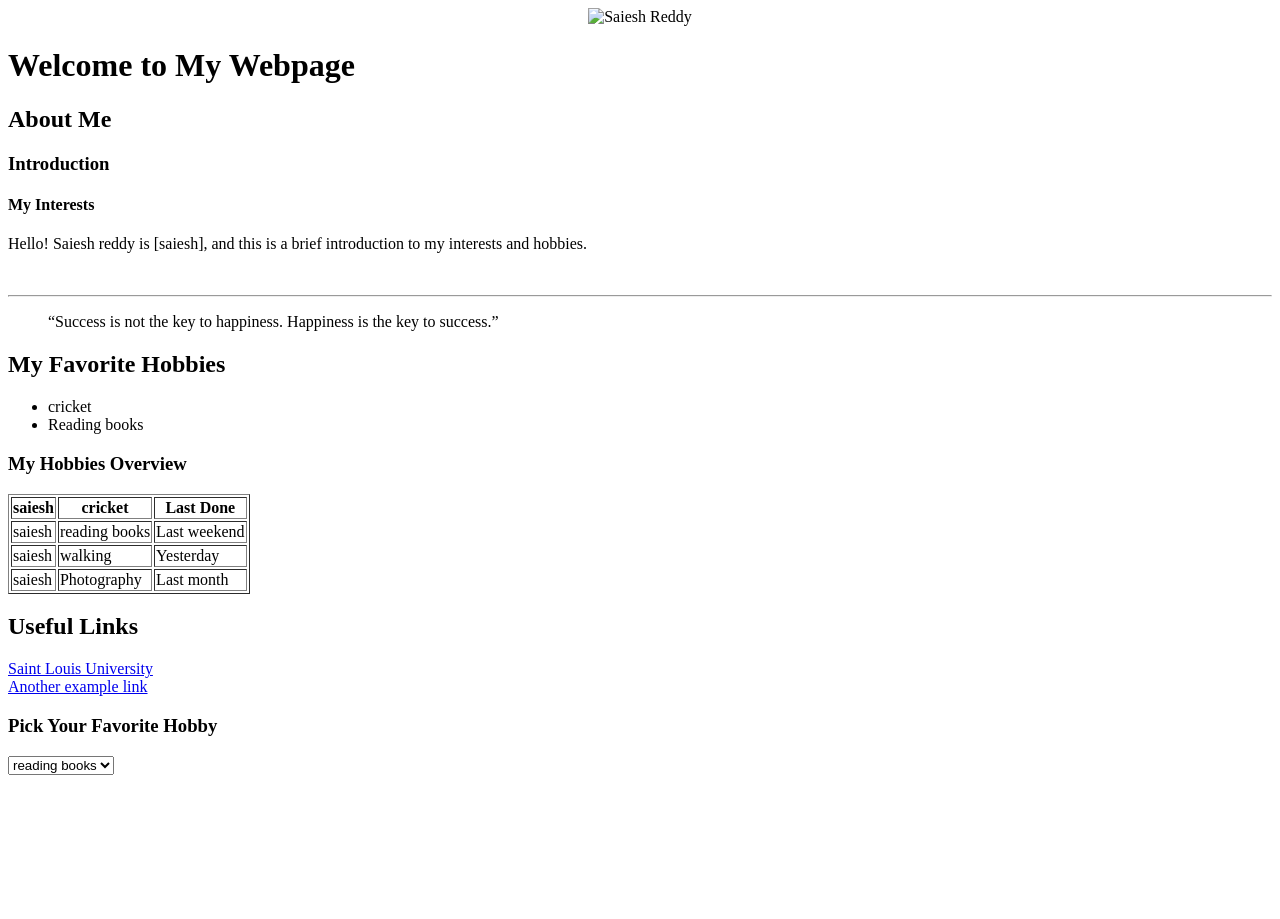
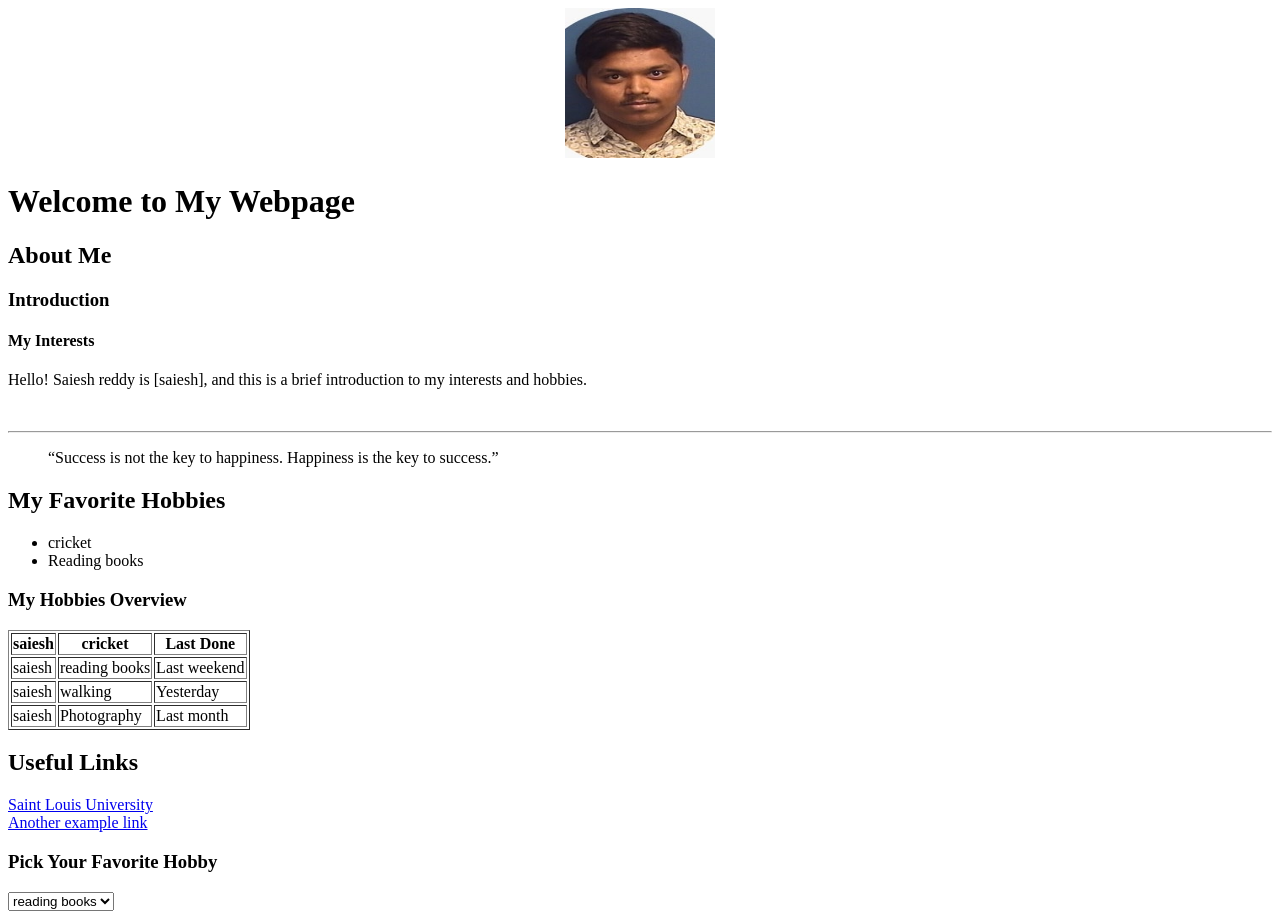
Before and after one commit to saieshreddy1234/web-technologies-fall2024, a plain HTML site: page index.html in a window 1280 px wide. Before the commit the page ends 800 px from the top, so only its background shows below. Drawn offline with Linux system fonts and the light colour scheme.

Commit message:
Update index.html

```diff
--- a/index.html
+++ b/index.html
@@ -9,7 +9,7 @@
 
     <!-- Profile image with alt text -->
     <center>
-        <img src="C:\Users\saies\OneDrive\Desktop\New folder\sai.jpg" alt="Saiesh Reddy" width="150" height="150">
+        <img src="sai.jpg" alt="Saiesh Reddy" width="150" height="150">
     </center>
 
     <!-- Heading tags -->
```
